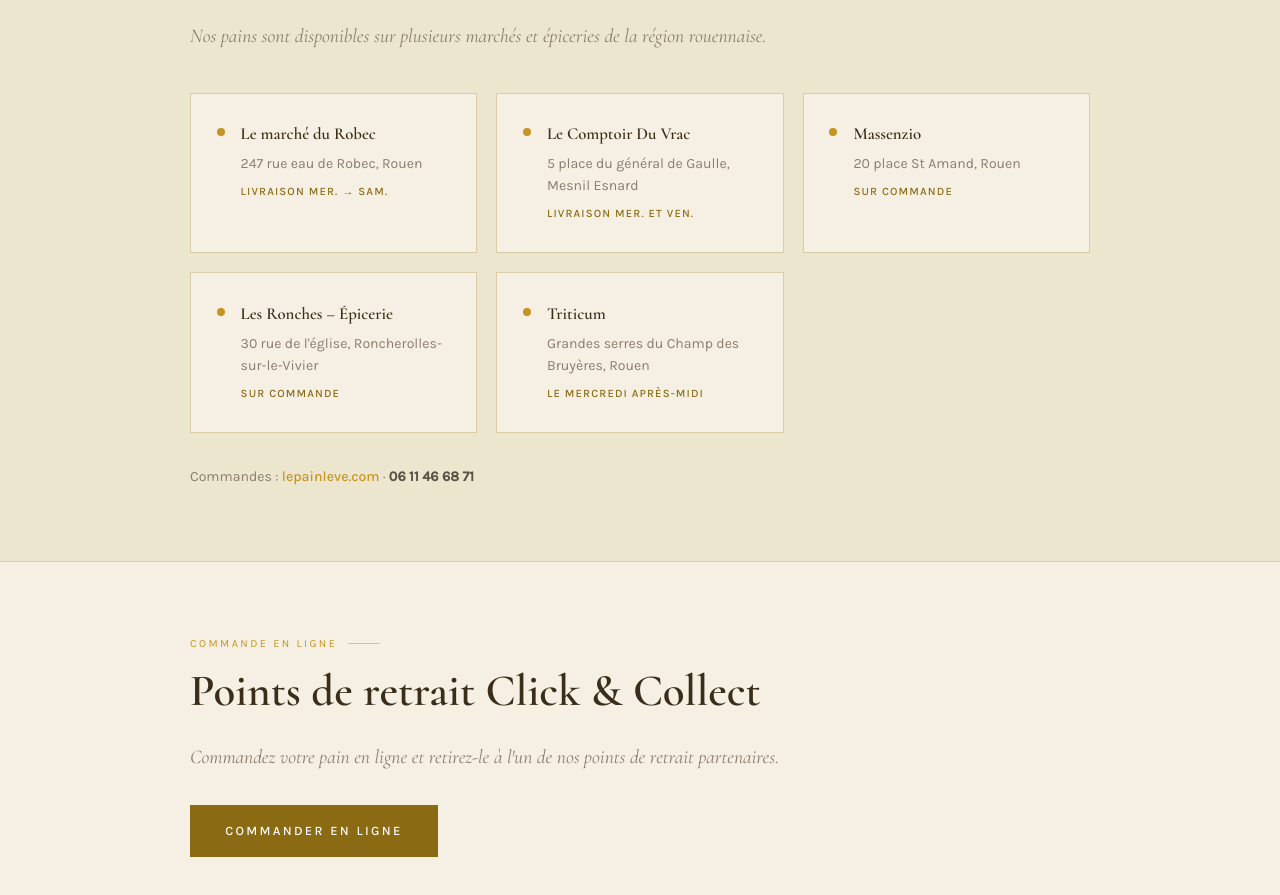
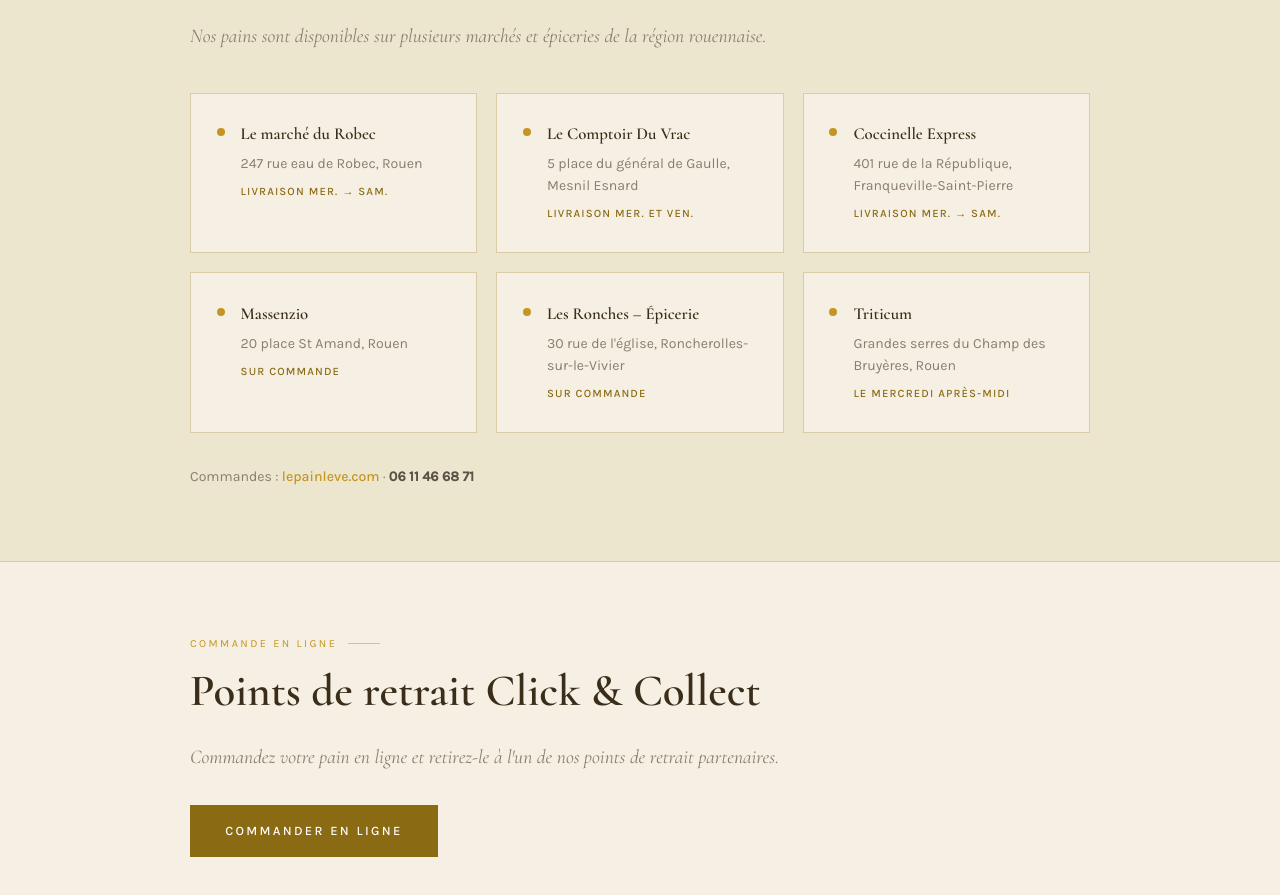
Before and after one commit to fshcook-dotcom/pain-leve-commande, a website: page public/histoire/index.html in a window 1280 px wide. Shown: the part 4236-5131 px from the top of the page. Drawn offline with Linux system fonts and the light colour scheme.

Commit message:
Add files via upload

```diff
--- a/public/histoire/index.html
+++ b/public/histoire/index.html
@@ -394,6 +394,14 @@
       <div class="vente-card">
         <div class="vente-dot"></div>
         <div>
+          <h4>Coccinelle Express</h4>
+          <p>401 rue de la République, Franqueville-Saint-Pierre</p>
+          <span class="vente-jour">Livraison mer. → sam.</span>
+        </div>
+      </div>
+      <div class="vente-card">
+        <div class="vente-dot"></div>
+        <div>
           <h4>Massenzio</h4>
           <p>20 place St Amand, Rouen</p>
           <span class="vente-jour">Sur commande</span>
--- a/src/checkout.js
+++ b/src/checkout.js
@@ -31,6 +31,7 @@
   { id: "fromagerie", place: "La Fromagerie du vieux marché", days: [3,4,5,6] },
   { id: "ronches",   place: "Épicerie Les Ronches",    days: [5] },
   { id: "comptoir",  place: "Le Comptoir du Vrac",     days: [3,5] },
+  { id: "coccinelle", place: "Coccinelle Express",    days: [3,4,5,6] },
 ];
 
 const MAX_QTY_PER_PRODUCT = 20;
```
Also changed, not shown: public/index.html (+1 -0 lines).
